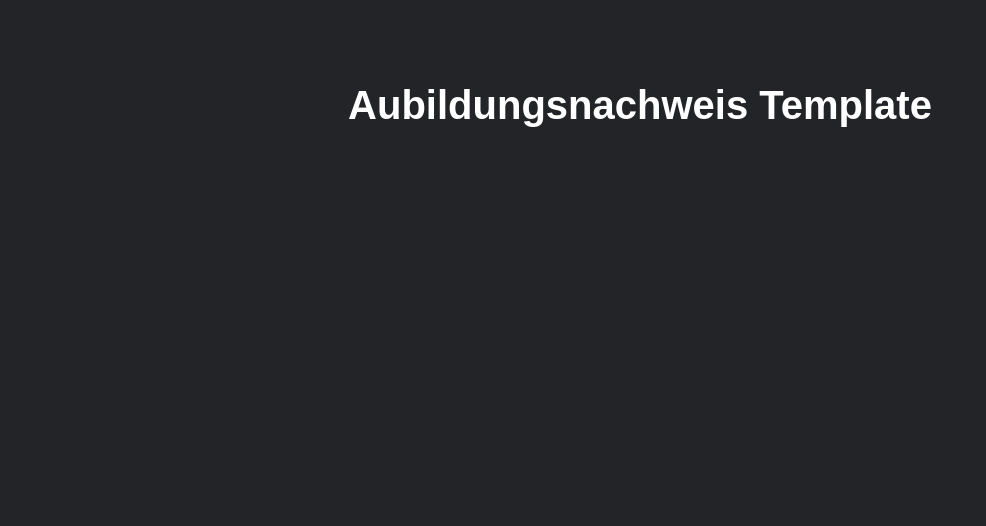
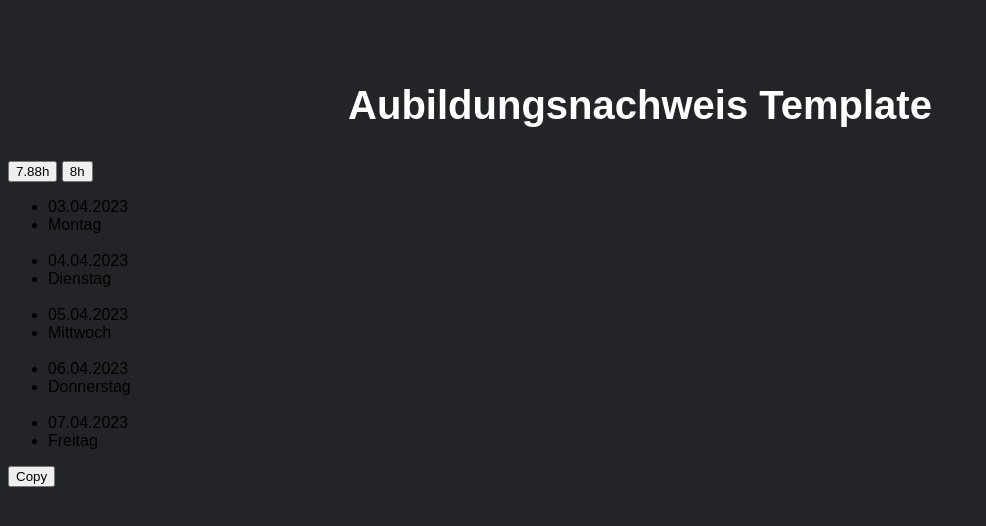
Before and after one commit to Timo968/preview, a plain HTML site: page index.html in a window 1280 px wide. Shown: the whole page, without its empty margins (0-986 px from the left). Drawn offline with Linux system fonts and the light colour scheme.

Commit message:
add logic

```diff
--- a/index.html
+++ b/index.html
@@ -11,5 +11,89 @@
 
 <h2>Aubildungsnachweis Template</h2>
 
+<div>
+    <button onclick="setHours('(7.88h)')">7.88h</button>
+    <button onclick="setHours('(8h)')">8h</button>
+
+    <div contentEditable="true" id="ausbildungsnachweis">
+        <ul>
+            <li id="monday"></li>
+            <li>Montag</li><br>
+
+            <li id="tuesday"></li>
+            <li>Dienstag</li><br>
+
+            <li id="wednesday"></li>
+            <li>Mittwoch</li><br>
+
+            <li id="thursday"></li>
+            <li>Donnerstag</li><br>
+
+            <li id="friday"></li>
+            <li>Freitag</li>
+        </ul>
+    </div>
+
+    <button onclick="copyToClipboard()">Copy</button>
+</div>
+
+
+
+<script>
+    // Get the current date
+    var today = new Date();
+
+    // Calculate the number of days since Monday (0-6, where 0 is Monday)
+    var daysSinceMonday = (today.getDay() + 6) % 7;
+
+    // Calculate the date of the previous Monday
+    var monday = new Date(today.getTime() - daysSinceMonday * 24 * 60 * 60 * 1000);
+
+    // Set the dates for each weekday
+    document.getElementById("monday").textContent = formatDate(monday);
+    document.getElementById("tuesday").textContent = formatDate(new Date(monday.getTime() + 1 * 24 * 60 * 60 * 1000));
+    document.getElementById("wednesday").textContent = formatDate(new Date(monday.getTime() + 2 * 24 * 60 * 60 * 1000));
+    document.getElementById("thursday").textContent = formatDate(new Date(monday.getTime() + 3 * 24 * 60 * 60 * 1000));
+    document.getElementById("friday").textContent = formatDate(new Date(monday.getTime() + 4 * 24 * 60 * 60 * 1000));
+
+    // Format the date as a string in the format "dd-mm-yyyy"
+    function formatDate(date) {
+      var day = date.getDate().toString().padStart(2, "0");
+      var month = (date.getMonth() + 1).toString().padStart(2, "0");
+      var year = date.getFullYear();
+      return day + "." + month + "." + year;
+    }
+
+    var selectedHours = "";
+
+    function setHours(hours) {
+      if (selectedHours === hours) {
+        selectedHours = "";
+      } else {
+        selectedHours = hours;
+      }
+      updateHours();
+    }
+
+    function updateHours() {
+      document.getElementById("monday").textContent = formatDate(monday) + " " + selectedHours;
+      document.getElementById("tuesday").textContent = formatDate(new Date(monday.getTime() + 1 * 24 * 60 * 60 * 1000)) + " " + selectedHours;
+      document.getElementById("wednesday").textContent = formatDate(new Date(monday.getTime() + 2 * 24 * 60 * 60 * 1000)) + " " + selectedHours;
+      document.getElementById("thursday").textContent = formatDate(new Date(monday.getTime() + 3 * 24 * 60 * 60 * 1000)) + " " + selectedHours;
+      document.getElementById("friday").textContent = formatDate(new Date(monday.getTime() + 4 * 24 * 60 * 60 * 1000)) + " " + selectedHours;
+    }
+
+
+    function copyToClipboard() {
+        var ausbildungsnachweis = document.getElementById("ausbildungsnachweis").innerText;
+        navigator.clipboard.writeText(ausbildungsnachweis).then(function() {
+            alert("Copied to clipboard!");
+        }, function() {
+            alert("Failed to copy to clipboard.");
+        });
+    }
+</script>
+
+
 </body>
 </html>
```
